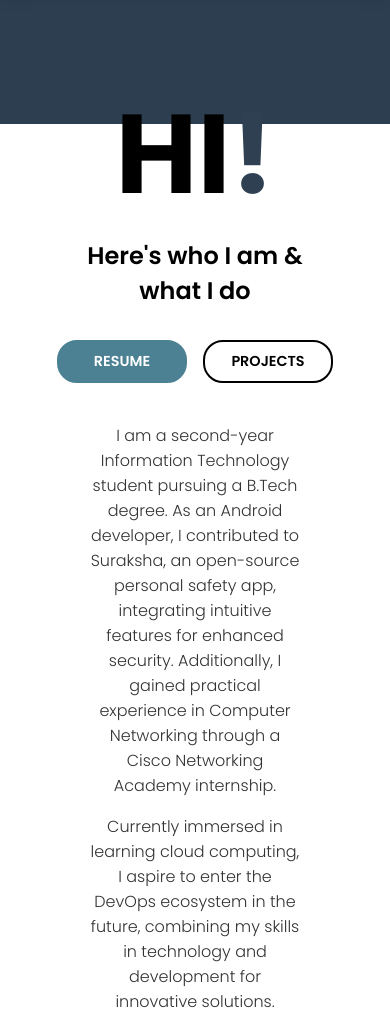
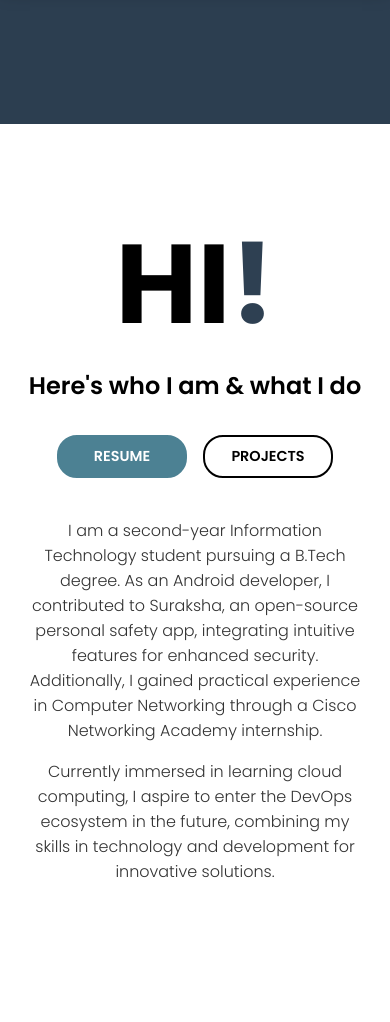
Before and after one commit to vivek-344/InnovateHub, a plain HTML site: page resume.html in a window 390 px wide. Shown: the part 720-1742 px from the top of the page. After the commit the page ends 1688 px from the top, so only its background shows below. Drawn offline with Linux system fonts and the light colour scheme.

Commit message:
fixed resume bug

```diff
--- a/css/resume.css
+++ b/css/resume.css
@@ -195,3 +195,9 @@ a {
         right: -50px;
     }
 }
+
+@media screen and (max-width: 767px) {
+    .about-right {
+        padding: 0 1rem;
+    }
+}
```
